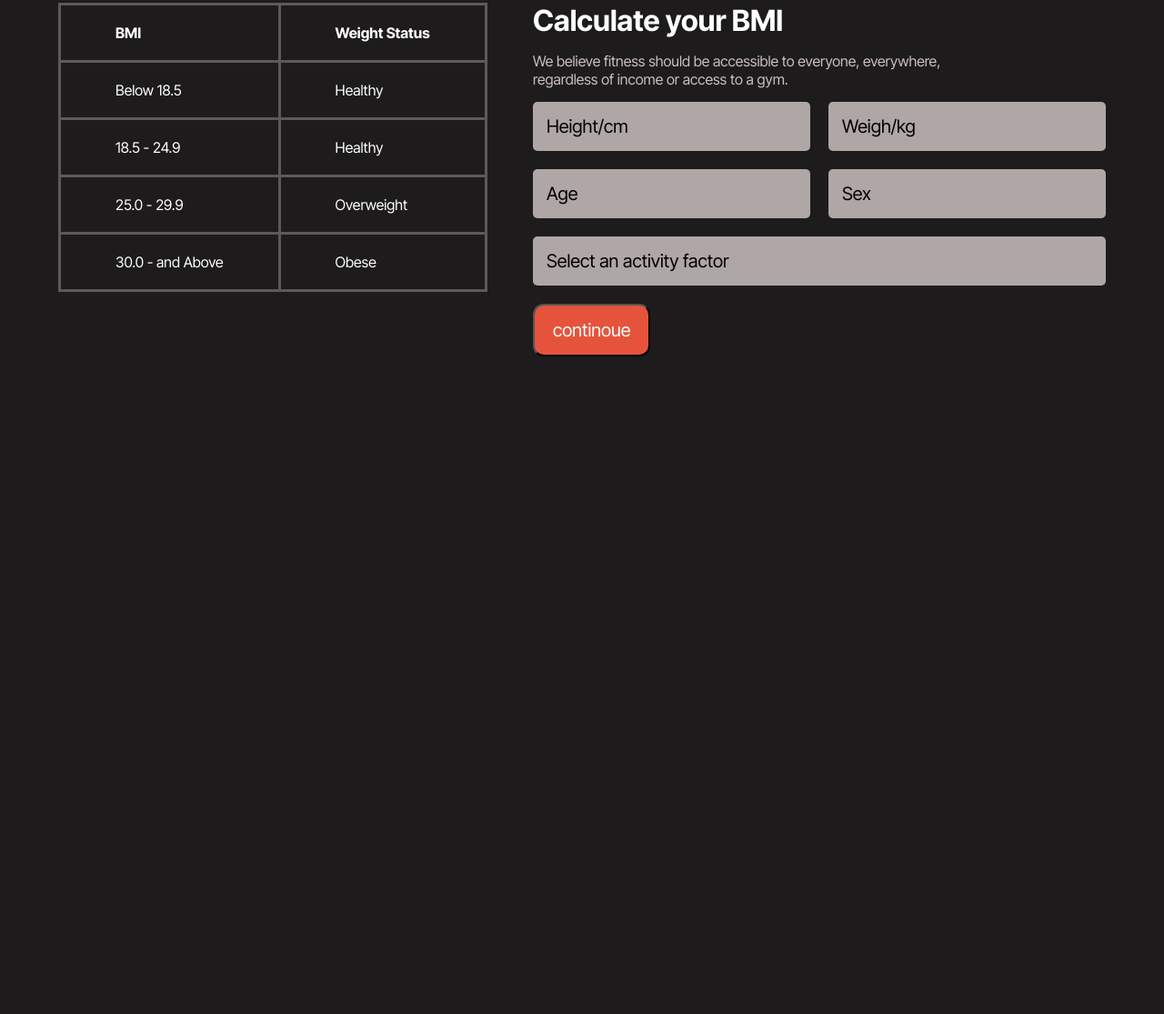
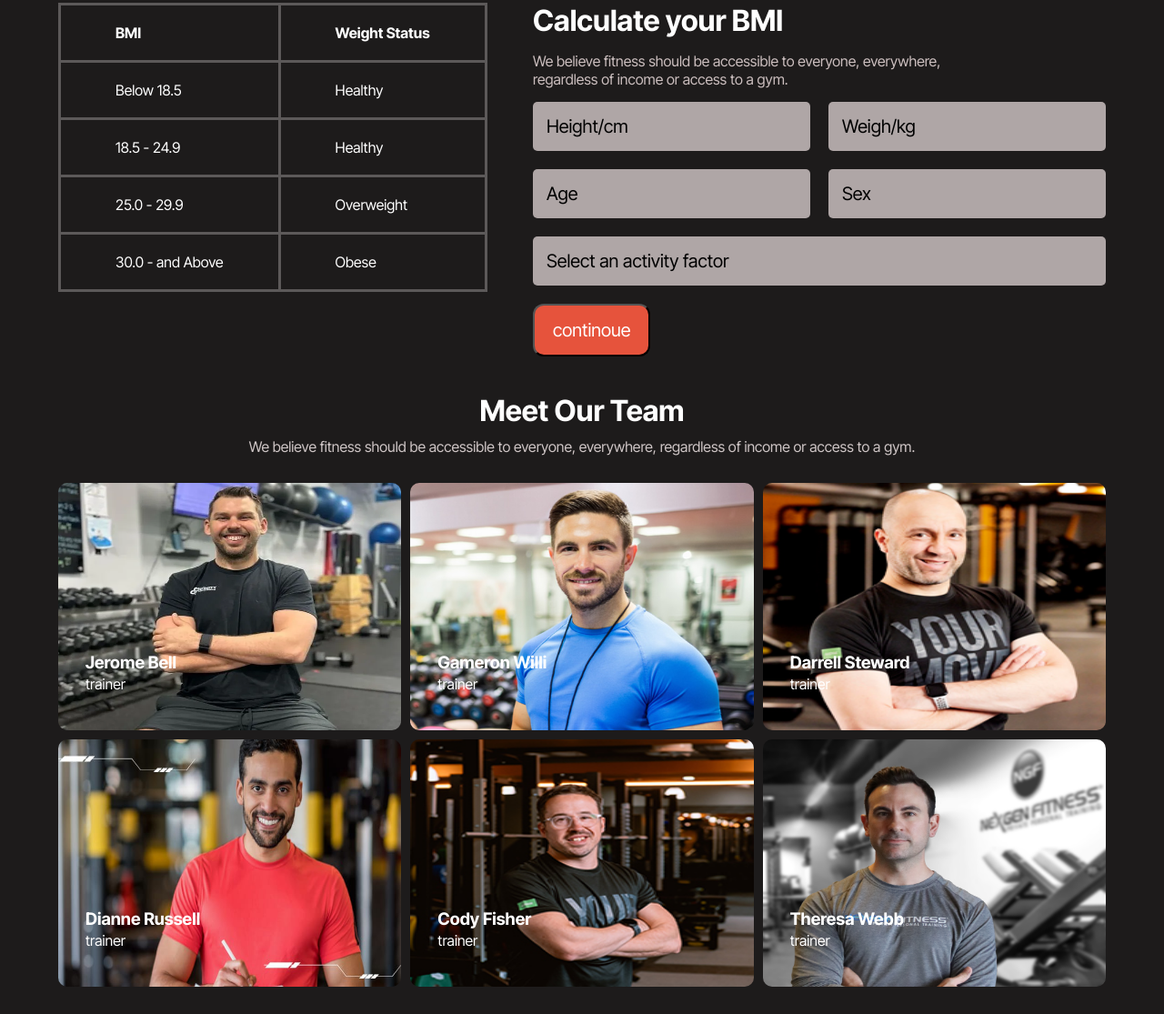
Before and after one commit to sourov90/programing-hero-assingment-2, a plain HTML site: page index.html in a window 1280 px wide. Shown: the part 1746-2861 px from the top of the page at 91% size. Before the commit the page ends 2178 px from the top, so only its background shows below. Drawn offline with Linux system fonts and the light colour scheme.

Commit message:
added a meet our team member

```diff
--- a/index.html
+++ b/index.html
@@ -101,7 +101,8 @@
         <div class="bmi-chart">
             <div class="calculator-bm">
                 <h1>BMI Calculator</h1>
-                <p>We believe fitness should be accessible to everyone, everywhere, regardless of income or access to a gym.</p>
+                <p>We believe fitness should be accessible to everyone, everywhere, regardless of income or access to a
+                    gym.</p>
             </div>
             <div class="bmi-calculator-container">
                 <div class="bmi-calculator-chart">
@@ -131,7 +132,8 @@
                 <div class="calculate-your-bmi">
                     <div class="bmi-input-filed-container">
                         <h1>Calculate your BMI</h1>
-                        <p>We believe fitness should be accessible to everyone, everywhere, regardless of income or access to a gym.
+                        <p>We believe fitness should be accessible to everyone, everywhere, regardless of income or
+                            access to a gym.
                         </p>
                     </div>
                     <div class="input-field">
@@ -139,7 +141,8 @@
                         <input class="bmi-input" type="text" placeholder="Weigh/kg" id="">
                         <input class="bmi-input" type="text" placeholder="Age" id="">
                         <input class="bmi-input" type="text" placeholder="Sex" id="">
-                        <input class="bmi-input" id="four-input-text" type="text" placeholder="Select an activity factor" id="">
+                        <input class="bmi-input" id="four-input-text" type="text"
+                            placeholder="Select an activity factor" id="">
                         <div class="bmi-btn">
                             <button class="btn-container">continoue</button>
                         </div>
@@ -147,6 +150,48 @@
                 </div>
             </div>
         </div>
+        <!-- meet a team style  -->
+        <div class="meet-container">
+            <h1>Meet Our Team</h1>
+            <p>We believe fitness should be accessible to everyone, everywhere, regardless of income or access to a gym.
+            </p>
+        </div>
+
+        <div class="meting-person-container">
+            <div class="met-person">
+                <img src="./images/trainer1.png" alt=""></img>
+                <h3>Jerome Bell</h3>
+                <p>trainer</p>
+            </div>
+
+            <div class="met-person">
+                <img src="./images/trainer2.png" alt=""></img>
+                <h3>Gameron Willi</h3>
+                <p>trainer</p>
+            </div>
+
+            <div class="met-person">
+                <img src="./images/trainer3.png" alt=""></img>
+                <h3>Darrell Steward</h3>
+                <p>trainer</p>
+            </div>
+            <div class="met-person">
+                <img src="./images/trainer4.png" alt=""></img>
+                <h3>Dianne Russell</h3>
+                <p>trainer</p>
+            </div>
+            <div class="met-person">
+                <img src="./images/trainer5.png" alt=""></img>
+                <h3>Cody Fisher</h3>
+                <p>trainer</p>
+            </div>
+            <div class="met-person">
+                <img src="./images/trainer6.png" alt=""></img>
+                <h3>Theresa Webb</h3>
+                <p>trainer</p>
+            </div>
+        </div>
+
     </main>
     <footer>
 
--- a/style/style.css
+++ b/style/style.css
@@ -213,22 +213,24 @@ body {
 }
 
 /* style a bmi calculator  */
-.bmi-calculator-container{
+.bmi-calculator-container {
     display: flex;
     justify-content: space-between;
     max-width: 90%;
     margin: 40px auto;
 }
 
-.calculator-bm{
+.calculator-bm {
     max-width: 600px;
     margin: 40px auto;
 
 }
-.calculator-bm h1{
+
+.calculator-bm h1 {
     color: white;
 }
-.calculator-bm p{
+
+.calculator-bm p {
     color: rgb(190, 179, 179);
     margin-top: 10px;
 }
@@ -243,37 +245,94 @@ td {
     color: white;
     border: solid rgb(92, 89, 89);
 }
-table{
+
+table {
     border-collapse: collapse;
 
 }
 
-.input-field{
+.input-field {
     display: grid;
-    grid-template-columns: repeat(2,1fr);
-    grid-template-rows: repeat(3,1fr);
+    grid-template-columns: repeat(2, 1fr);
+    grid-template-rows: repeat(3, 1fr);
     gap: 20px;
 }
-.bmi-input{
+
+.bmi-input {
     padding: 15px;
     border-radius: 5px;
     font-size: 20px;
     border: none;
     background-color: rgb(175, 166, 166);
 }
-.bmi-input-filed-container{
+
+.bmi-input-filed-container {
     max-width: 450px;
 }
-.bmi-input-filed-container h1{
+
+.bmi-input-filed-container h1 {
     color: white;
 }
-.bmi-input-filed-container p{
+
+.bmi-input-filed-container p {
     color: rgb(204, 191, 191);
     margin: 15px 0px;
 }
-::placeholder{
-    color:black;
+
+::placeholder {
+    color: black;
 }
-#four-input-text{
+
+#four-input-text {
     grid-column: 1 / span 2;
 }
+
+/* style meet section  */
+.meet-container {
+    text-align: center;
+}
+
+.meet-container h1 {
+    color: white;
+}
+
+.meet-container p {
+    color: rgb(207, 198, 198);
+    margin-top: 10px;
+}
+
+.met-person {
+    max-width: 500px;
+    height: 272px;
+    position: relative;
+ }
+
+.met-person img {
+    width: 100%;
+    height: 100%;
+    border-radius: 10px;
+}
+
+.meting-person-container {
+    display: grid;
+    grid-template-columns: repeat(3, 1fr);
+    width: 90%;
+    margin: 30px auto;
+    gap: 10px;
+
+}
+
+.met-person h3 {
+    color: white;
+    position: absolute;
+    margin-top: -90px;
+    margin-left: 30px;
+}
+
+.met-person p{
+    color: white;
+    position: absolute;
+    margin-top: -65px;
+    margin-left: 30px;
+
+}
```
